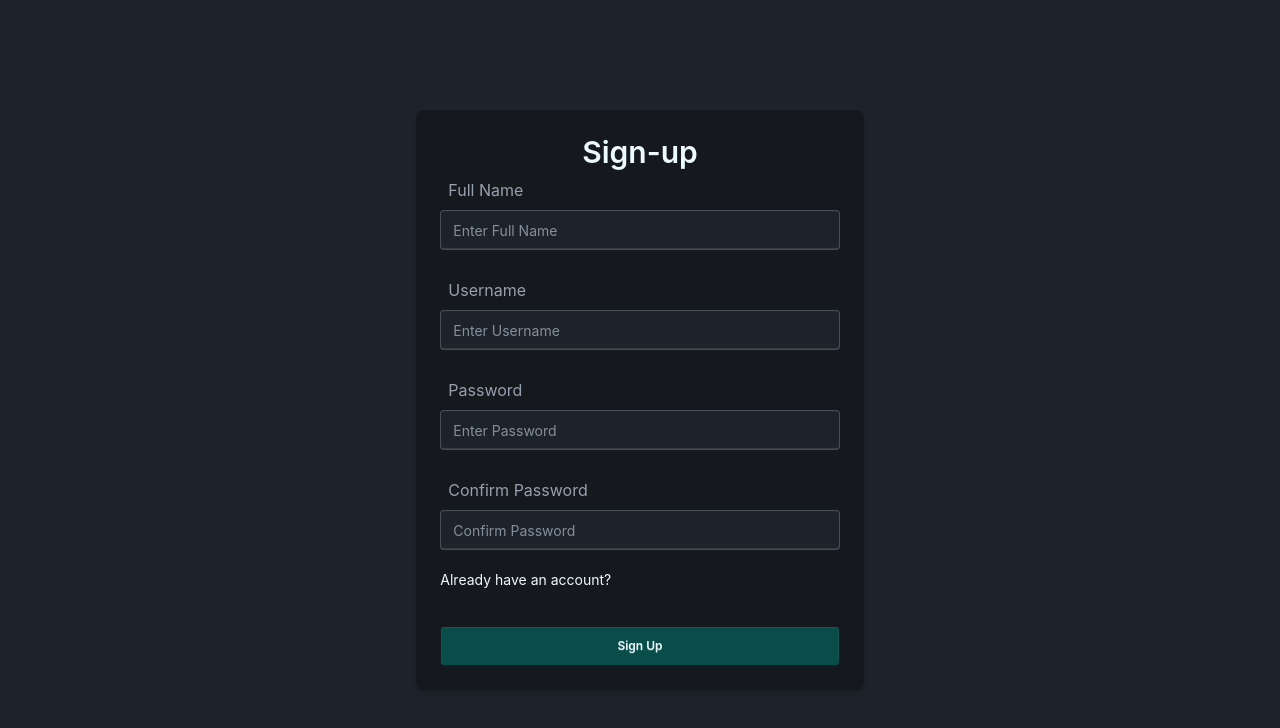
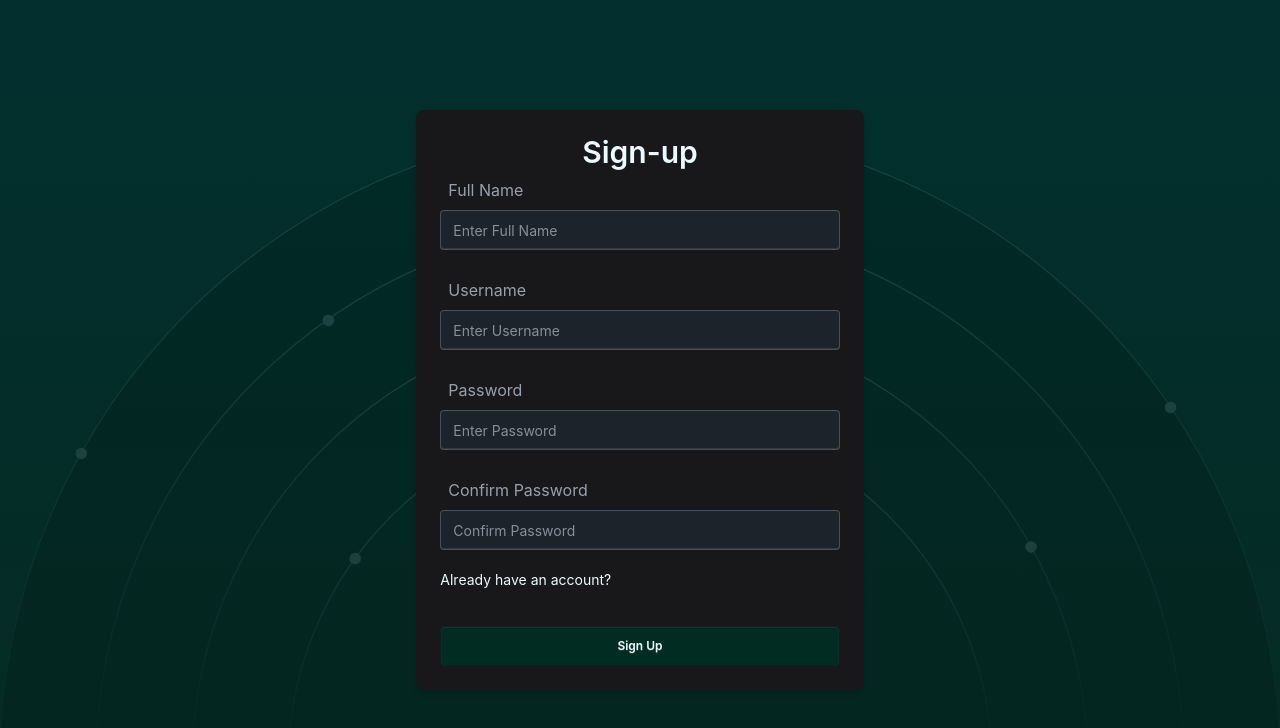
Before and after one commit to ArijiS/chat-app-simple, a React (Vite) app in the folder frontend/: page /signup in a window 1280 px wide. Shown: the top 728 px of the page. Built offline with nearby package versions, Linux system fonts and the light colour scheme.

Commit message:
colors changed, width and height updated

```diff
--- a/frontend/src/App.jsx
+++ b/frontend/src/App.jsx
@@ -1,4 +1,4 @@
-import { useState } from 'react';
+
 import { Routes, Route, Navigate } from "react-router-dom";
 import { Toaster } from "react-hot-toast";
 import { useAuthContext } from './contexts/AuthContext';
@@ -7,11 +7,14 @@ import Login from './pages/login/Login';
 import SignUp from './pages/signUp/SignUp';
 import Home from './pages/home/Home';
 
+import Background from './components/backgrounds/Background';
+
 function App() {
   const { authUser } = useAuthContext();
 
   return (
-    <div className="p-4 flex items-center justify-center h-screen bg-base-100">
+      <Background>
+        <div className="p-4 flex items-center justify-center h-screen">
           <Routes>
             <Route path="/" element={ authUser ? <Home /> : <Navigate to="/login"/>}/>
             <Route path="/signup" element={ authUser ? <Navigate to="/" /> : <SignUp />}/>
@@ -19,6 +22,9 @@ function App() {
           </Routes>
           <Toaster />
     </div>
+      </Background>
+
+
   )
 }
 
--- a/frontend/src/components/Messages/MessageContainer.jsx
+++ b/frontend/src/components/Messages/MessageContainer.jsx
@@ -9,7 +9,7 @@ const MessageContainer = () => {
   const { selectedConversation, setselectedConversation } = useConversation();
   return (
 
-    <div className="md:min-w-120 flex flex-col">
+    <div className="md:min-w-120 lg:w-full flex flex-col">
         {!selectedConversation ? <NoMessageSelected /> : (
           <>
             <div className="bg-accent-content text-base-content px-4 py-2 mb-4 w-full">
--- a/frontend/src/components/Sidebar/Sidebar.jsx
+++ b/frontend/src/components/Sidebar/Sidebar.jsx
@@ -6,7 +6,7 @@ import Logout from './Logout';
 
 const Sidebar = () => {
   return (
-    <div className="flex flex-col h-full border-r border-accent-content p-4">
+    <div className="flex flex-col h-full border-r border-accent-content p-4 md:w-md">
         <SearchInput />
         <div className="divider my-2 p-0 h-2" />
         <Conversations />
--- /dev/null
+++ b/frontend/src/components/backgrounds/Background.jsx
@@ -0,0 +1,91 @@
+
+
+export default function Background( { children } ) {
+
+  return (
+    <div className="relative flex flex-col h-screen bg-linear-to-t from-emerald-950/80 to-teal-950">
+      <div className="absolute inset-0 flex items-center justify-center">
+        <svg
+          xmlns="http://www.w3.org/2000/svg"
+          viewBox="400 50 1000 560"
+          className=""
+        >
+          <g opacity="0.1">
+            <path
+              stroke="url(#paint0_linear_757_2083)"
+              d="M1400 615c0-276.142-223.86-500-500-500-276.142 0-500 223.858-500 500"
+            ></path>
+            <path
+              stroke="url(#paint1_linear_757_2083)"
+              d="M1325 615c0-234.721-190.28-425-425-425-234.721 0-425 190.279-425 425"
+            ></path>
+            <path
+              stroke="url(#paint2_linear_757_2083)"
+              d="M1250 615c0-193.3-156.7-350-350-350S550 421.7 550 615"
+            ></path>
+            <path
+              stroke="url(#paint3_linear_757_2083)"
+              d="M1175 615c0-151.878-123.12-275-275-275-151.878 0-275 123.122-275 275"
+            ></path>
+            <circle cx="1314.5" cy="335.5" r="4.5" fill="currentColor"></circle>
+            <circle cx="656.5" cy="267.5" r="4.5" fill="currentColor"></circle>
+            <circle cx="677.5" cy="453.5" r="4.5" fill="currentColor"></circle>
+            <circle cx="1205.5" cy="444.5" r="4.5" fill="currentColor"></circle>
+            <circle cx="463.5" cy="371.5" r="4.5" fill="currentColor"></circle>
+          </g>
+          <defs>
+            <linearGradient
+              id="paint0_linear_757_2083"
+              x1="900"
+              x2="900"
+              y1="115"
+              y2="615"
+              gradientUnits="userSpaceOnUse"
+            >
+              <stop stopColor="currentColor"></stop>
+              <stop offset="1" stopColor="currentColor" stopOpacity="0"></stop>
+            </linearGradient>
+            <linearGradient
+              id="paint1_linear_757_2083"
+              x1="900"
+              x2="900"
+              y1="190"
+              y2="615"
+              gradientUnits="userSpaceOnUse"
+            >
+              <stop stopColor="currentColor"></stop>
+              <stop offset="1" stopColor="currentColor" stopOpacity="0"></stop>
+            </linearGradient>
+            <linearGradient
+              id="paint2_linear_757_2083"
+              x1="900"
+              x2="900"
+              y1="265"
+              y2="615"
+              gradientUnits="userSpaceOnUse"
+            >
+              <stop stopColor="currentColor"></stop>
+              <stop offset="1" stopColor="currentColor" stopOpacity="0"></stop>
+            </linearGradient>
+            <linearGradient
+              id="paint3_linear_757_2083"
+              x1="900"
+              x2="900"
+              y1="340"
+              y2="615"
+              gradientUnits="userSpaceOnUse"
+            >
+              <stop stopColor="currentColor"></stop>
+              <stop offset="1" stopColor="currentColor" stopOpacity="0"></stop>
+            </linearGradient>
+          </defs>
+        </svg>
+      </div>
+
+      <div className="relative z-10">
+        { children }
+      </div>
+
+    </div>
+  );
+}
--- a/frontend/src/pages/home/Home.jsx
+++ b/frontend/src/pages/home/Home.jsx
@@ -4,7 +4,7 @@ import MessageContainer from '../../components/Messages/MessageContainer';
 
 const Home = () => {
   return (
-    <div className="flex sm:h-112 md:h-140 lg:h-200 rounded-lg overflow-hidden bg-base-300 p-4">
+    <div className="flex sm:h-112 md:h-140 lg:h-9/10 lg:w-9/10 rounded-lg overflow-hidden bg-[#18181b] p-4">
       <Sidebar />
       <MessageContainer />
     </div>
--- a/frontend/src/pages/login/Login.jsx
+++ b/frontend/src/pages/login/Login.jsx
@@ -16,7 +16,7 @@ const Login = () => {
 
   return (
     <div className="flex flex-col items-center justify-center mx-auto min-w-96">
-        <div className="w-full p-6 rounded-lg shadow-md bg-base-300">
+        <div className="w-full p-6 rounded-lg shadow-md bg-[#18181b]">
             <h1 className="text-3xl font-semibold text-center text-base-content">Login</h1>
 
         <form className="flex flex-col gap-y-5" onSubmit={handleLogin}>
@@ -44,7 +44,7 @@ const Login = () => {
           </Link>
 
           <div>
-            <button className="btn w-full btn-sm mt-4 h-10 bg-accent-content"
+            <button className="btn w-full btn-sm mt-4 h-10 bg-[#002c22] hover:bg-[#68edba] hover:text-gray-900"
             disabled={loading}
             >{loading? <span className="loading loading-spinner"></span> : "Login"}</button>
           </div>
--- a/frontend/src/pages/signUp/SignUp.jsx
+++ b/frontend/src/pages/signUp/SignUp.jsx
@@ -21,7 +21,7 @@ const SignUp = () => {
 
   return (
     <div className="flex flex-col items-center justify-center mx-auto min-w-96">
-      <div className="w-full p-6 rounded-lg shadow-md bg-base-300">
+      <div className="w-full p-6 rounded-lg shadow-md bg-[#18181b]">
         <h1 className="text-3xl font-semibold text-center text-base-content">Sign-up</h1>
 
       <form className="flex flex-col gap-y-5" onSubmit={handleSubmit}>
@@ -66,7 +66,7 @@ const SignUp = () => {
           </Link>
 
           <div>
-            <button className="btn w-full btn-sm mt-4 h-10 bg-accent-content" disabled={loading}>
+            <button className="btn w-full btn-sm mt-4 h-10  bg-[#002c22] hover:bg-[#68edba] hover:text-gray-900" disabled={loading}>
               {loading ? <span className="loading loading-spinner"></span> : "Sign Up"}
             </button>
           </div>
```
Also changed, not shown: frontend/src/assets/dot-grid.webp (added), 1 other file (tests, documents, lock files or other folders). Lines whose indentation alone changed are shown as unchanged.
